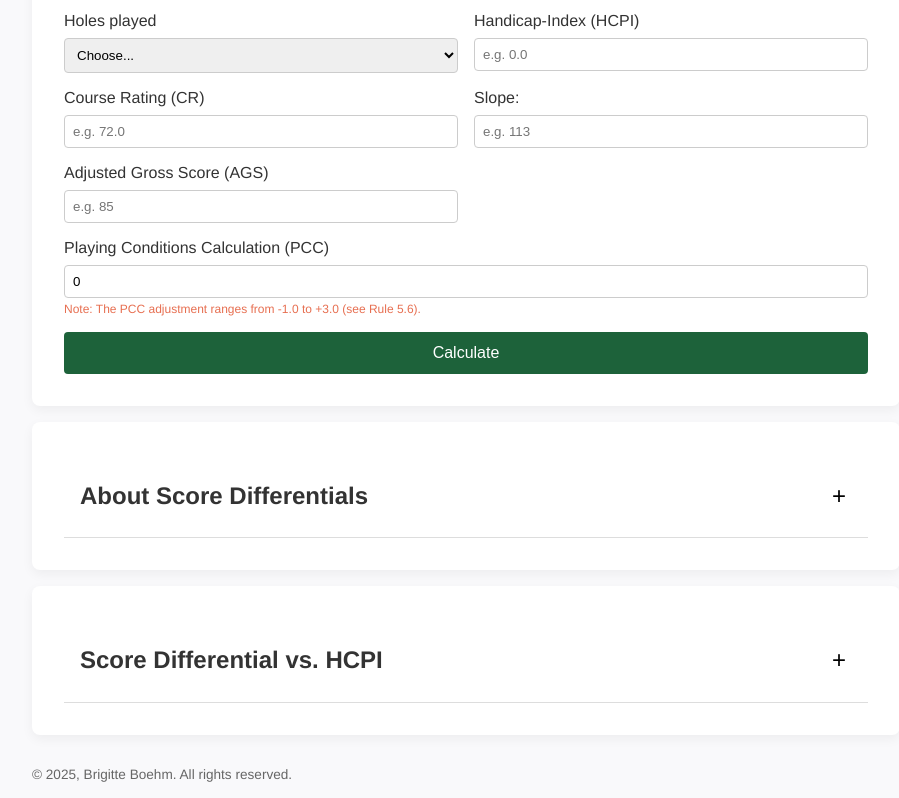
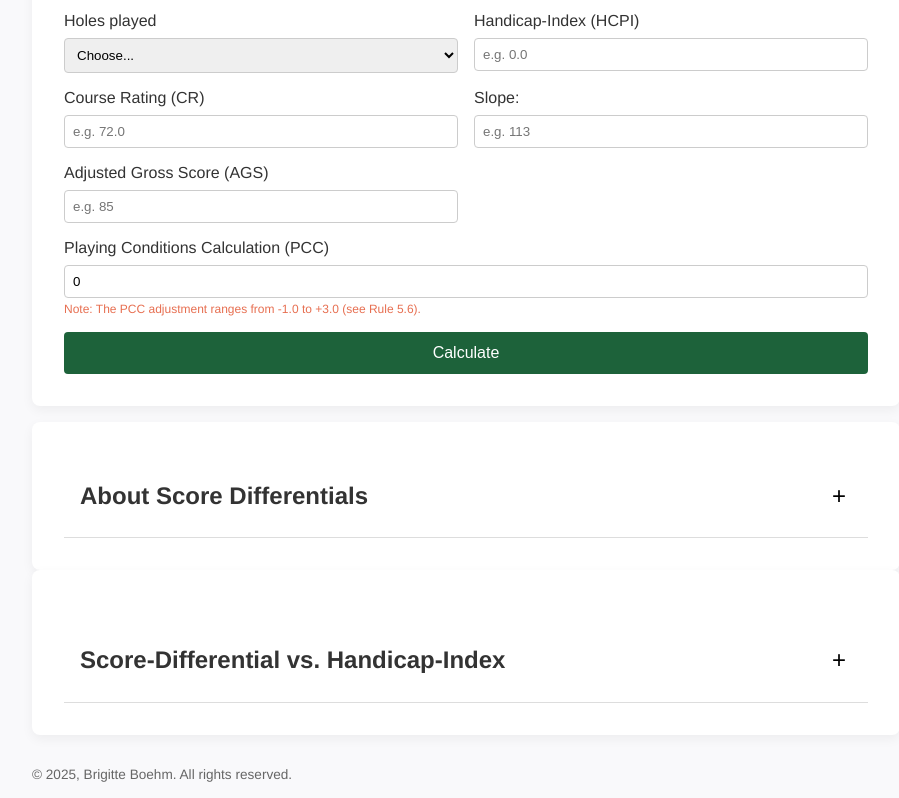
Before and after one commit to bri-b-dev/handycap, a Vue app: page / in a window 1280 px wide. Shown: the part 278-1076 px from the top of the page, without its empty margins (174-1073 px from the left). Built offline with nearby package versions, Linux system fonts and the light colour scheme.

Commit message:
init faq-item

```diff
--- a/src/components/FAQ.vue
+++ b/src/components/FAQ.vue
@@ -1,72 +1,32 @@
 <template>
-
-    <div class="card faq-card">
-        <div class="faq-header" @click="toggleSD">
-            <h2>Score Differential vs. HCPI</h2>
-            <button class="toggle-button" aria-label="Toggle info">
-                {{ showSD ? '-' : '+' }}
-            </button>
-        </div>
-        <transition name="collapse">
-            <div v-show="showSD" class="faq-content">
-                <p v-html="$t('sdVsHcpiText')"></p>
-            </div>
-        </transition>
-    </div>
-
+  <div class="card">
+    <FaqItem
+      v-for="(item, i) in items"
+      :key="i"
+      :title="item.title"
+      :text="item.text"
+    />
+  </div>
 </template>
 
 <script setup>
-import { ref } from 'vue'
 import { useI18n } from 'vue-i18n'
+import FaqItem from './FaqItem.vue'
 
 const { t } = useI18n()
 
-const showSD = ref(false)
-function toggleSD() {
-    showSD.value = !showSD.value
-}
+// Hier baust du dein FAQ-Array auf.
+// Titel und Text kommen aus den i18n-Messages,
+// daher wird t('key') jeweils aufgerufen.
+const items = [
+  {
+    title: t('sdVsHcpiTitle'),     // z.B. "Score Differential vs. HCPI"
+    text:  t('sdVsHcpiText')       // dein langer HTML-String mit <br/> & <b>
+  },
+  // weitere Items folgen hier:
+  // {
+  //   title: t('anotherFaqTitle'),
+  //   text:  t('anotherFaqText')
+  // },
+]
 </script>
-
-<style scoped>
-.faq-card {
-    margin-top: 1rem;
-}
-
-.faq-header {
-    display: flex;
-    justify-content: space-between;
-    align-items: center;
-    cursor: pointer;
-    padding: 0.5rem 1rem;
-    background: var(--bg-card);
-    border-bottom: 1px solid #ddd;
-}
-
-.toggle-button {
-    background: transparent;
-    border: none;
-    font-size: 1.5rem;
-    line-height: 1;
-    cursor: pointer;
-}
-
-.collapse-enter-from,
-.collapse-leave-to {
-    height: 0;
-    overflow: hidden;
-}
-
-.collapse-enter-active,
-.collapse-leave-active {
-    transition: height 0.3s ease;
-}
-
-.faq-content {
-    padding: 1rem;
-}
-
-.pre-line {
-  white-space: pre-line;
-}
-</style>
--- /dev/null
+++ b/src/components/FaqItem.vue
@@ -0,0 +1,72 @@
+<!-- src/components/FaqItem.vue -->
+<template>
+  <div class="faq-card">
+    <div class="faq-header" @click="toggle">
+      <h2>{{ title }}</h2>
+      <button class="toggle-button" aria-label="Toggle info">
+        {{ open ? '–' : '+' }}
+      </button>
+    </div>
+    <transition name="collapse">
+      <div v-show="open" class="faq-content">
+        <p v-html="text"></p>
+      </div>
+    </transition>
+  </div>
+</template>
+
+<script setup>
+import { ref } from 'vue'
+
+const props = defineProps({
+  /** Überschrift des FAQ-Items */
+  title: {
+    type: String,
+    required: true
+  },
+  /** Text (HTML) des FAQ-Items */
+  text: {
+    type: String,
+    required: true
+  }
+})
+
+const open = ref(false)
+function toggle() {
+  open.value = !open.value
+}
+</script>
+
+<style scoped>
+.faq-card {
+  margin-top: 1rem;
+}
+.faq-header {
+  display: flex;
+  justify-content: space-between;
+  align-items: center;
+  cursor: pointer;
+  padding: 0.5rem 1rem;
+  background: var(--bg-card);
+  border-bottom: 1px solid #ddd;
+}
+.toggle-button {
+  background: transparent;
+  border: none;
+  font-size: 1.5rem;
+  line-height: 1;
+  cursor: pointer;
+}
+.collapse-enter-from,
+.collapse-leave-to {
+  height: 0;
+  overflow: hidden;
+}
+.collapse-enter-active,
+.collapse-leave-active {
+  transition: height 0.3s ease;
+}
+.faq-content {
+  padding: 1rem;
+}
+</style>
--- a/src/main.ts
+++ b/src/main.ts
@@ -48,7 +48,16 @@ const messages = {
         confirmDeleteTitle: 'Delete result',
         confirmDeleteMessage: 'Are you sure, you want to delete this result?',
         aboutScoreDifferentials: 'About Score Differentials',
-        sdVsHcpiText: '',
+        sdVsHcpiTitle: 'Score-Differential vs. Handicap-Index',
+        sdVsHcpiText: '<b>Score Differential</b><br/>\
+This is a normed value, that calculates your played round (gross score) with the difficulty of the course (Course Rating and Slope). It shows how good you played compared to a "scratch"-golfer (handicap 0). Lower differentials mean good round.<br/><br/>\
+<b>Handicap Index</b><br/>\
+This is your personal index, i.e. a number representing your personal level. It results from a selection of your best Score Differentials - according to the number of played rounds the lowest 1-8 differentials are considered and adjusted by a small factor.<br/><br/>\
+<b>How they relate</b><br/>\
+First you calculate the Score Differential for each round.<br/>\
+You collect the last 20 differentials (or less in case you have not played as many rounds yet).<br/>\
+Calculate the mean of the lowest values and adjust according to USGA-rules – that results in your Handicap Index.<br/><br/>\
+In short: the Score Differential is the "raw value" per round, the Handicap Index the "profile" of your best rounds.',
     },
     de: {
         title: 'HandyCap',
@@ -94,6 +103,7 @@ const messages = {
         confirmDeleteTitle: 'Ergebnis löschen',
         confirmDeleteMessage: 'Bist du dir sicher, dass du dieses Ergebnis löschen möchtest?',
         aboutScoreDifferentials: 'Über Score Differentials',
+        sdVsHcpiTitle: 'Score-Differential vs. Handicap-Index',
         sdVsHcpiText: '<b>Score Differential</b><br/>\
 Das ist ein normierter Wert, der deine tatsächliche Runde (Brutto­score) mit dem Schwierigkeits­level des Platzes (Course Rating und Slope) verrechnet. Er zeigt, wie gut du im Verhältnis zu einem „Scratch“-Golfer (Handicap 0) gespielt hast. Niedrigere Differentials heißen: gute Runde.<br/><br/>\
 <b>Handicap Index</b><br/>\
```
